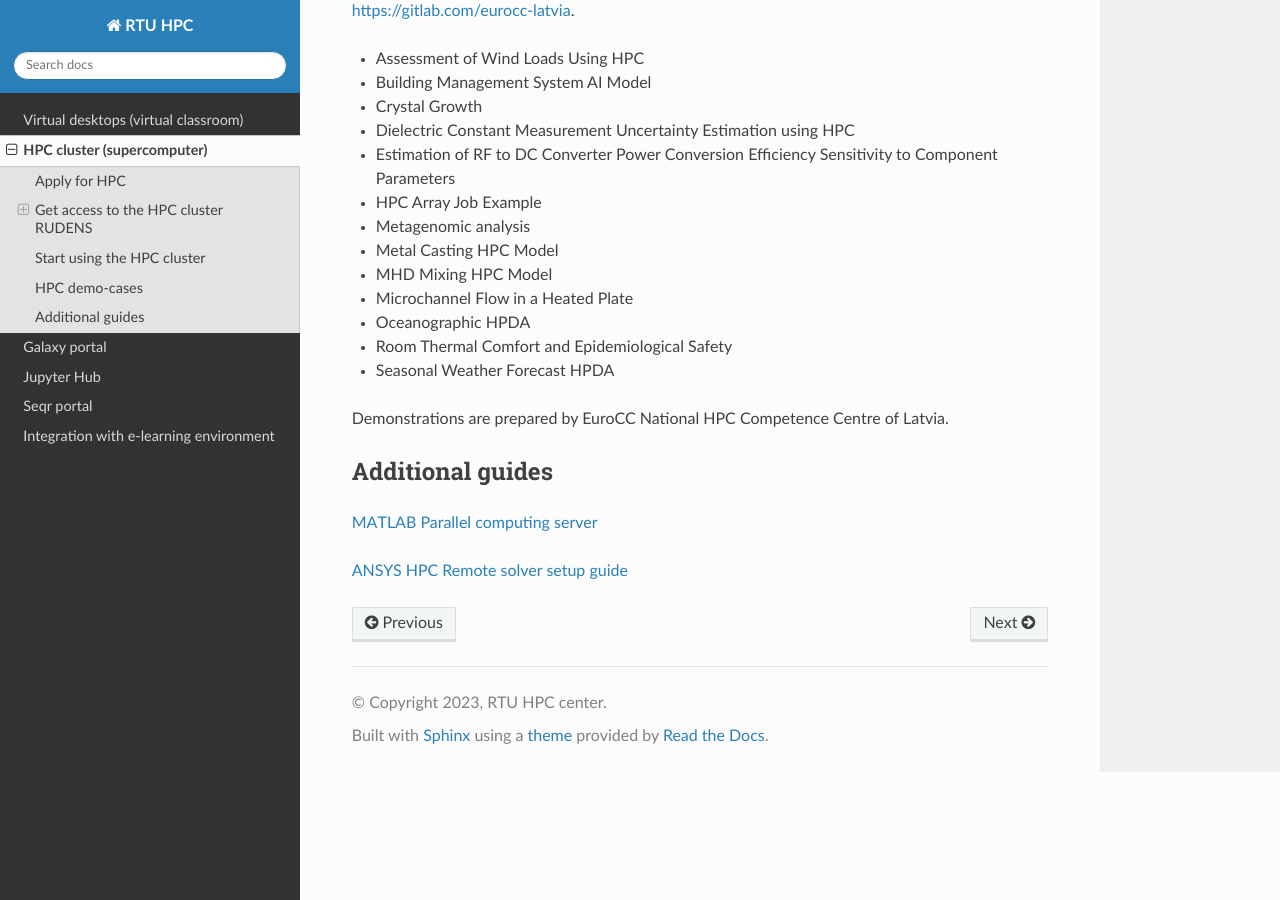
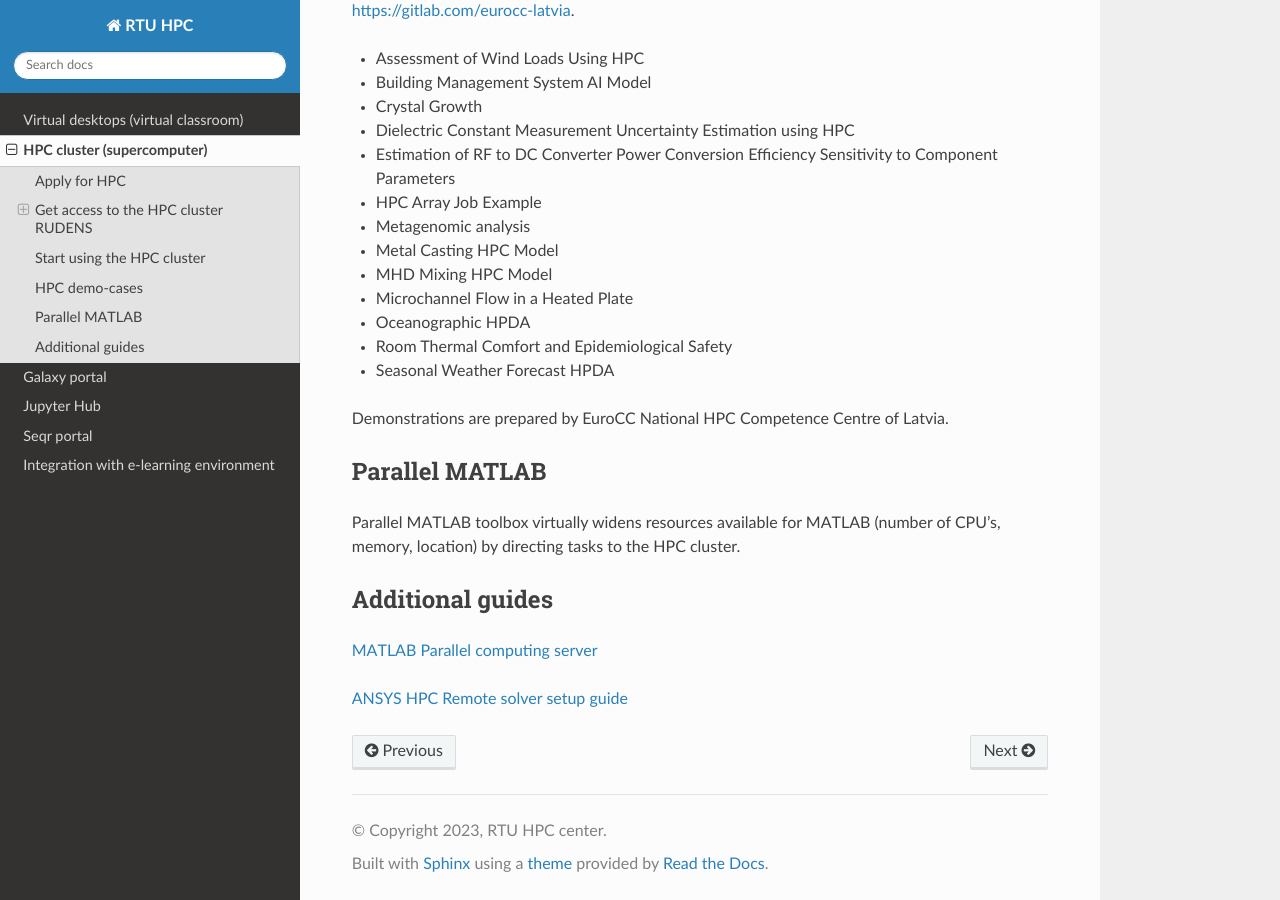
Before and after one commit to rtuhpc/hpc-platform, a Sphinx documentation site: the page built from doc/hpc.md, in a window 1280 px wide and 900 px high, scrolled down 11612 px. Built offline with Sphinx 7.4.7 and the Read the Docs theme 3.1.0, drawn with Linux system fonts in a browser that asks for light colours.

Commit message:
Update hpc.md

```diff
--- a/doc/hpc.md
+++ b/doc/hpc.md
@@ -92,6 +92,9 @@ Reusable examples (with codes) of HPC applications in various scientific domains
 
 Demonstrations are prepared by EuroCC National HPC Competence Centre of Latvia.
 
+## Parallel MATLAB
+Parallel MATLAB toolbox virtually widens resources available for MATLAB (number of CPU’s, memory, location) by directing tasks to the HPC cluster.
+
 ## Additional guides
 
 [MATLAB Parallel computing server](https://hpc.rtu.lv/matlabmdcs-hpc/?lang=en)
```
